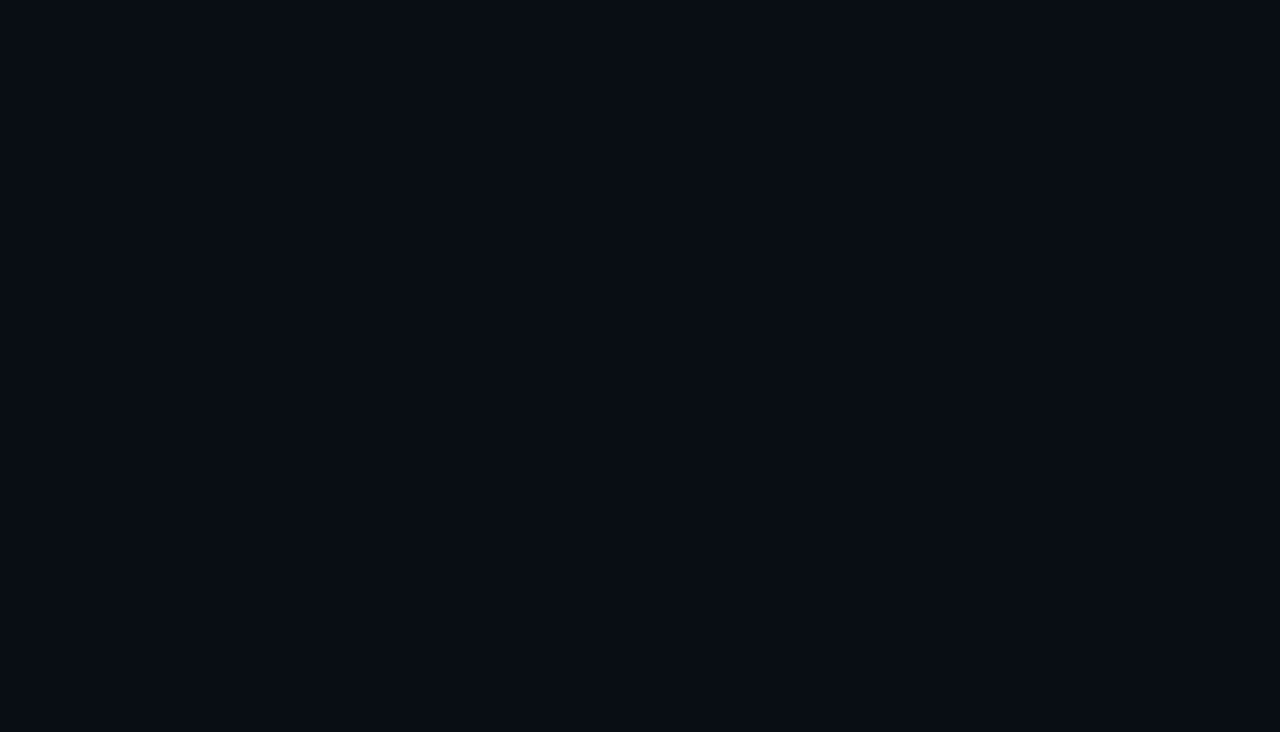
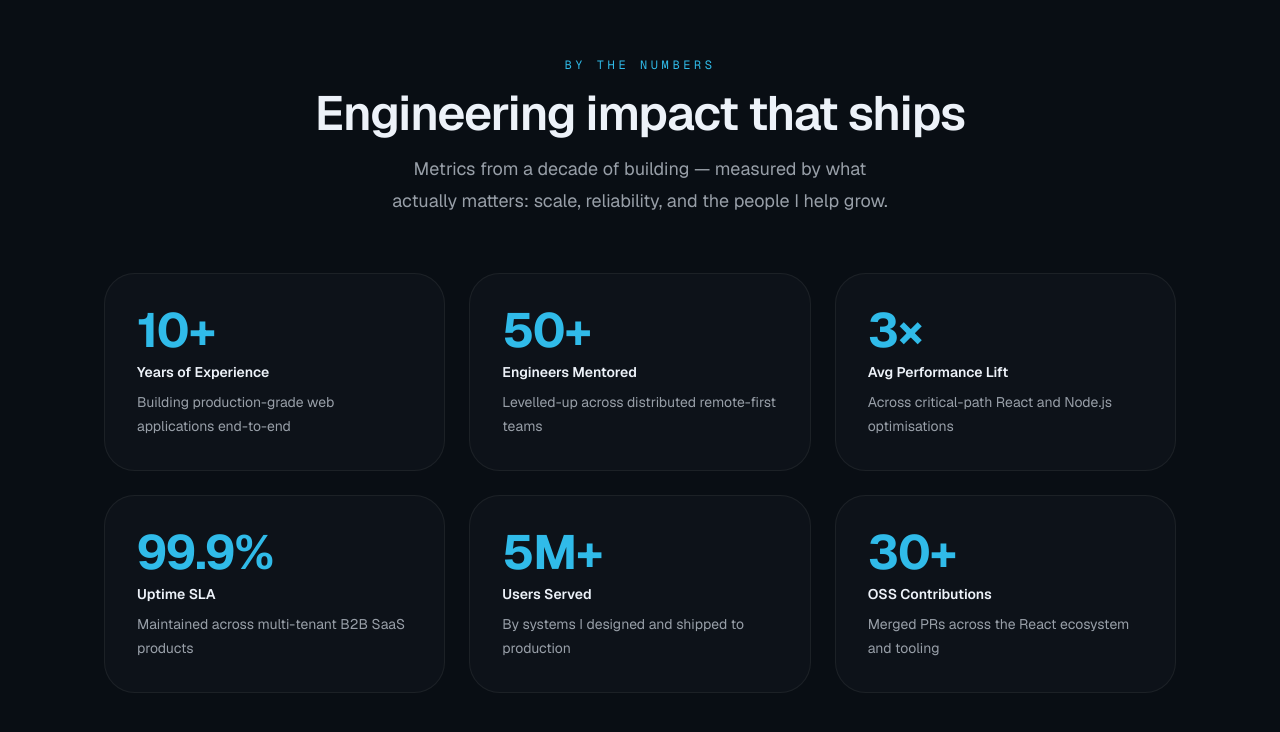
Before and after one commit to dipto0321/dipto-karmakar-portfolio, a Next.js app: page / in a window 1280 px wide. Shown: the part 926-1658 px from the top of the page. Before the commit the page ends 886 px from the top, so only its background shows below. Built offline with nearby package versions, Linux system fonts and the light colour scheme.

Commit message:
feat(impact): add engineering impact stats section

```diff
--- a/app/page.tsx
+++ b/app/page.tsx
@@ -1,9 +1,11 @@
 import { HeroSection } from "@/features/hero/hero-section"
+import { ImpactSection } from "@/features/impact/impact-section"
 
 export default function Page() {
   return (
     <main className="min-h-svh">
       <HeroSection />
+      <ImpactSection />
     </main>
   )
 }
--- /dev/null
+++ b/content/impact.ts
@@ -0,0 +1,34 @@
+import type { ImpactStat } from "@/types/impact"
+
+export const impactStats: ImpactStat[] = [
+  {
+    value: "10+",
+    label: "Years of Experience",
+    description: "Building production-grade web applications end-to-end",
+  },
+  {
+    value: "50+",
+    label: "Engineers Mentored",
+    description: "Levelled-up across distributed remote-first teams",
+  },
+  {
+    value: "3×",
+    label: "Avg Performance Lift",
+    description: "Across critical-path React and Node.js optimisations",
+  },
+  {
+    value: "99.9%",
+    label: "Uptime SLA",
+    description: "Maintained across multi-tenant B2B SaaS products",
+  },
+  {
+    value: "5M+",
+    label: "Users Served",
+    description: "By systems I designed and shipped to production",
+  },
+  {
+    value: "30+",
+    label: "OSS Contributions",
+    description: "Merged PRs across the React ecosystem and tooling",
+  },
+]
--- /dev/null
+++ b/features/impact/impact-section.tsx
@@ -0,0 +1,46 @@
+import { impactStats } from "@/content/impact"
+import { AnimatedWrapper } from "@/components/shared/animated-wrapper"
+import { Heading } from "@/components/shared/heading"
+import { Section } from "@/components/layout/section"
+import { cn } from "@/lib/utils"
+
+export function ImpactSection() {
+  return (
+    <Section id="impact" className="border-t border-border/40">
+      <AnimatedWrapper>
+        <Heading
+          eyebrow="By the numbers"
+          title="Engineering impact that ships"
+          description="Metrics from a decade of building — measured by what actually matters: scale, reliability, and the people I help grow."
+          align="center"
+        />
+      </AnimatedWrapper>
+
+      <div className="mt-14 grid grid-cols-2 gap-4 sm:gap-6 md:grid-cols-3">
+        {impactStats.map((stat, i) => (
+          <AnimatedWrapper
+            key={stat.label}
+            transition={{ duration: 0.45, ease: "easeOut", delay: i * 0.07 }}
+          >
+            <div
+              className={cn(
+                "group relative flex flex-col gap-2 rounded-3xl border border-border/60 bg-card/60 p-6 sm:p-8",
+                "hover:border-primary/40 hover:bg-card/80 transition-colors duration-300"
+              )}
+            >
+              <span className="text-4xl font-bold tracking-tight text-primary sm:text-5xl">
+                {stat.value}
+              </span>
+              <span className="text-sm font-semibold text-foreground">
+                {stat.label}
+              </span>
+              <span className="text-sm leading-6 text-muted-foreground">
+                {stat.description}
+              </span>
+            </div>
+          </AnimatedWrapper>
+        ))}
+      </div>
+    </Section>
+  )
+}
--- /dev/null
+++ b/types/impact.ts
@@ -0,0 +1,5 @@
+export interface ImpactStat {
+  value: string
+  label: string
+  description: string
+}
```
